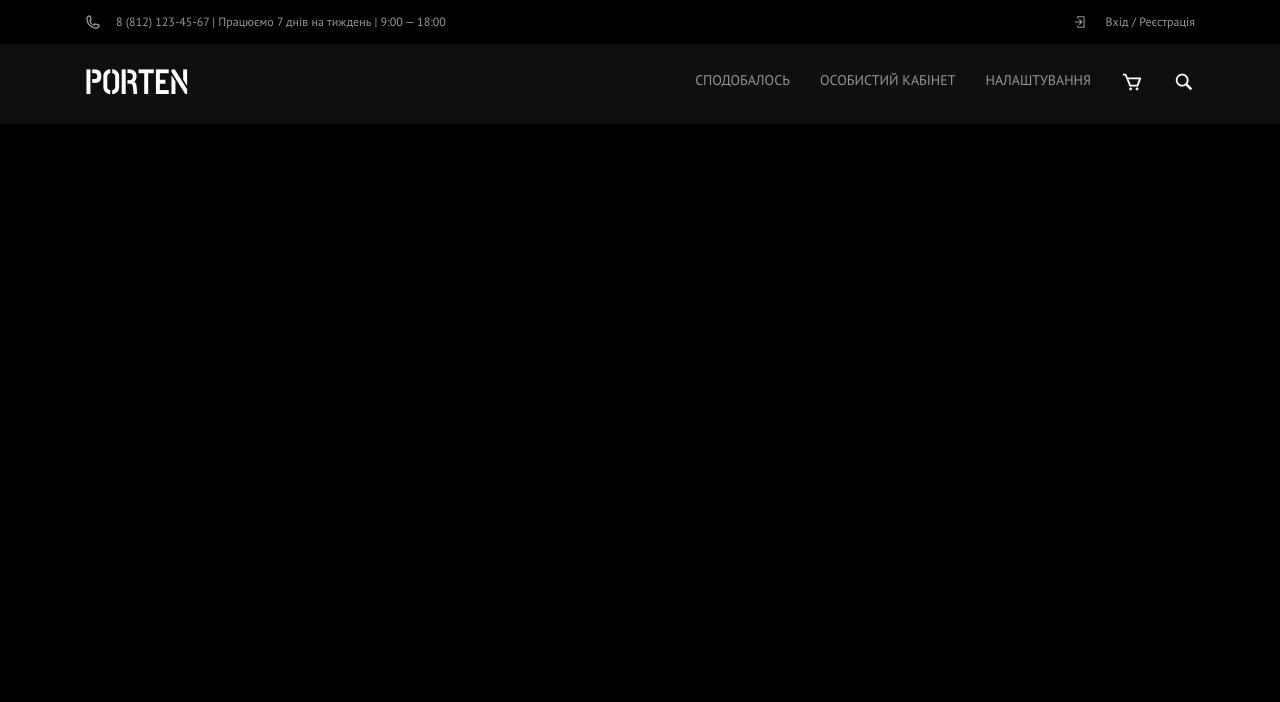
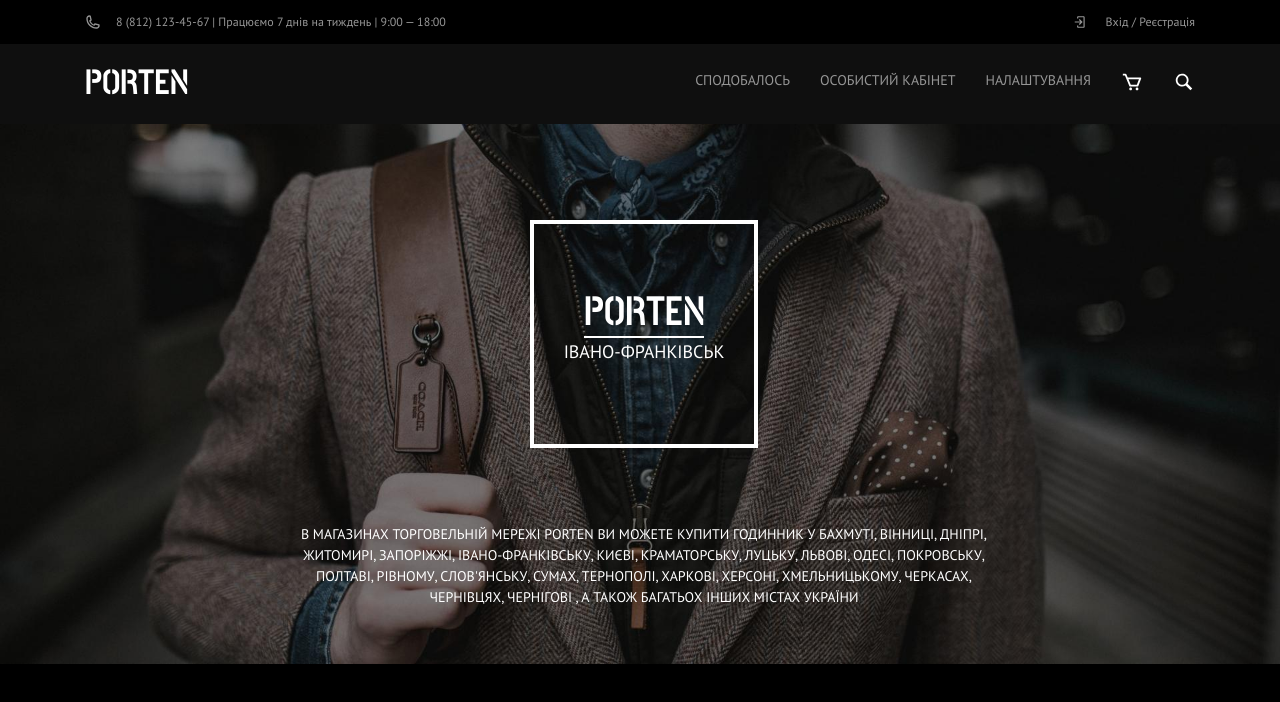
Before and after one commit to DenysPotapov/PortenFlex, a plain HTML site: page index.html in a window 1280 px wide. Drawn offline with nearby package versions, Linux system fonts and the light colour scheme.

Commit message:
add hero

```diff
--- a/index.html
+++ b/index.html
@@ -12,6 +12,10 @@
     />
     <link rel="stylesheet" href="./styles/normalize.css" />
     <link rel="stylesheet" href="./styles/style.css" />
+    <link
+      rel="stylesheet"
+      href="https://cdn.jsdelivr.net/npm/swiper@8/swiper-bundle.min.css"
+    />
     <title>PortenFlex</title>
   </head>
   <body>
@@ -26,8 +30,9 @@
                 alt="contact-ico"
               />
               <div class="header-top-contact-info">
-                <a href="tel:+88121234567" class="link">8 (812) 123-45-67</a> |
-                Працюємо 7 днів на тиждень | 9:00 — 18:00
+                <a href="tel:+88121234567" class="link">8 (812) 123-45-67</a
+                ><span class="workhour"> | Працюємо 7 днів на тиждень</span> |
+                9:00 — 18:00
               </div>
             </div>
             <div class="header-top-log_reg">
@@ -77,8 +82,50 @@
           </div>
         </div>
       </header>
-      <main class="page"></main>
+      <main class="page">
+        <section class="hero-section">
+          <!-- Slider main container -->
+          <div class="swiper swiper-hero-section" data-autoplay="2000">
+            <!-- Additional required wrapper -->
+            <div class="swiper-wrapper">
+              <!-- Slides -->
+              <div class="swiper-slide">
+                <div class="swiper-slide-img">
+                  <img src="./img/image/first-screen.jpg" alt="first-screen" />
+                </div>
+              </div>
+              <div class="swiper-slide">
+                <div class="swiper-slide-img">
+                  <img src="./img/image/first-screen.jpg" alt="first-screen" />
+                </div>
+              </div>
+              <div class="swiper-slide">
+                <div class="swiper-slide-img">
+                  <img src="./img/image/first-screen.jpg" alt="first-screen" />
+                </div>
+              </div>
+            </div>
+          </div>
+          <div class="hero-rectange">
+            <div class="hero-logo">
+              <h1 class="hero-logo-h1">Porten</h1>
+              <div class="hero-logo-undersigna">івано-франківськ</div>
+            </div>
+            <div class="hero-title">
+              В магазинах Торговельній мережі Porten ви можете купити годинник у
+              Бахмуті, Вінниці, Дніпрі, Житомирі, Запоріжжі, Івано-Франківську,
+              Києві, Краматорську, Луцьку, Львові, Одесі, Покровську, Полтаві,
+              Рівному, Слов'янську, Сумах, Тернополі, Харкові, Херсоні,
+              Хмельницькому, Черкасах, Чернівцях, Чернігові , а також багатьох
+              інших містах України
+            </div>
+          </div>
+        </section>
+      </main>
       <footer class="footer"></footer>
     </div>
+
+    <script src="https://cdn.jsdelivr.net/npm/swiper@8/swiper-bundle.min.js"></script>
+    <script src="./js/script.js"></script>
   </body>
 </html>
--- /dev/null
+++ b/js/script.js
@@ -0,0 +1,15 @@
+const swiper = new Swiper('.swiper', {
+
+    direction: 'horizontal',
+    loop: true,
+    effect: 'coverflow',
+    speed: 1500,
+    grabCursor: true,
+    autoHeight: true,
+    autoplay: {
+        delay: 2000,
+        disableOnInteraction: false,
+    }
+
+
+});
--- a/styles/style.css
+++ b/styles/style.css
@@ -1,11 +1,11 @@
-/* common styles */
+/* =====================common styles========================== */
 
 :root {
-  /* fonts */
+  /* ========================fonts============================= */
   --main-font: "PT Sans", sans-serif;
   --second-font: "Playfair Display", serif;
 
-  /* colors */
+  /* =========================colors============================= */
   --main-dark-color: #000000;
   --second-dark-color: #0f0f0f;
   --back-dark-color: #191b1c;
@@ -75,7 +75,7 @@ body {
   }
 }
 
-/* header */
+/* =========================header=============================== */
 
 .header {
 }
@@ -159,7 +159,7 @@ body {
 
 .header-list {
   display: flex;
-  justify-content: center;
+  justify-content: space-between;
   align-content: center;
   gap: 30px;
   height: 100%;
@@ -185,7 +185,164 @@ body {
   fill: var(--main-light-color);
 }
 
-/* font-face */
+@media (max-width: 767.98px) {
+  .header-top {
+    height: 30px;
+  }
+
+  .header-top-contact {
+    gap: 10px;
+  }
+
+  .header-top-log_reg-ico {
+    width: 20px;
+    height: 20px;
+  }
+
+  .header-top-log_reg-info {
+    display: none;
+  }
+
+  .workhour {
+    display: none;
+  }
+
+  .header-bottom .header-bottom-container {
+    flex-direction: column;
+    align-items: stretch;
+    text-align: center;
+    height: auto;
+    padding-bottom: 10px;
+  }
+
+  .header-link {
+    font-size: 12px;
+  }
+
+  .header-list {
+    padding: 0;
+    gap: 10px;
+    align-items: center;
+  }
+}
+
+/* ============================main================================== */
+/* ============================hero-section========================== */
+
+.swiper {
+  max-width: 100%;
+}
+
+.swiper-hero-section {
+  position: relative;
+}
+
+.swiper-slide-img {
+  text-align: center;
+}
+
+.swiper-slide-img img {
+  max-width: 100%;
+}
+
+.hero-title {
+  position: absolute;
+  font-size: 16px;
+  line-height: 1.5;
+  text-transform: uppercase;
+  color: var(--main-light-color);
+  width: 730px;
+  height: 96px;
+  margin-top: auto;
+  z-index: 98;
+  left: calc(50% - 365px);
+  top: 400px;
+  text-align: center;
+}
+
+.hero-rectange {
+  width: 320px;
+  height: 320px;
+  border: 4px solid var(--main-light-color);
+  position: absolute;
+  left: calc(50% - 160px);
+  top: 284px;
+  z-index: 99;
+}
+
+.hero-logo {
+}
+
+.hero-logo-h1 {
+  font-family: "post-no-bills-jaffna-bold", sans-serif;
+  font-weight: 700;
+  font-size: 64px;
+  line-height: 1.5;
+  text-align: center;
+  color: var(--main-light-color);
+  text-transform: uppercase;
+  border-bottom: 2px solid var(--main-light-color);
+  width: 185px;
+  height: 86px;
+  display: block;
+  margin: 93px auto 3px;
+}
+
+.hero-logo-undersigna {
+  font-size: 22px;
+  line-height: 1.27;
+  text-align: center;
+  text-transform: uppercase;
+  color: var(--main-light-color);
+}
+
+@media (max-width: 1520px) {
+  .hero-rectange {
+    width: 220px;
+    height: 220px;
+    left: calc(50% - 110px);
+    top: 220px;
+  }
+  .hero-logo-h1 {
+    font-size: 42px;
+    margin: 58px auto 3px;
+    width: 120px;
+    height: 54px;
+  }
+  .hero-logo-undersigna {
+    font-size: 18px;
+  }
+
+  .hero-title {
+    top: 300px;
+    font-size: 14px;
+  }
+}
+
+@media (max-width: 1169.98px) {
+  .hero-rectange {
+    top: 180px;
+  }
+
+  .hero-title {
+    top: 250px;
+    font-size: 12px;
+  }
+}
+
+@media (max-width: 990.98px) {
+  .hero-title {
+    display: none;
+  }
+}
+
+@media (max-width: 767.98px) {
+  .hero-rectange {
+    display: none;
+  }
+}
+
+/* ===========================font-face============================== */
 
 @font-face {
   font-family: "post-no-bills-jaffna-bold";
```
